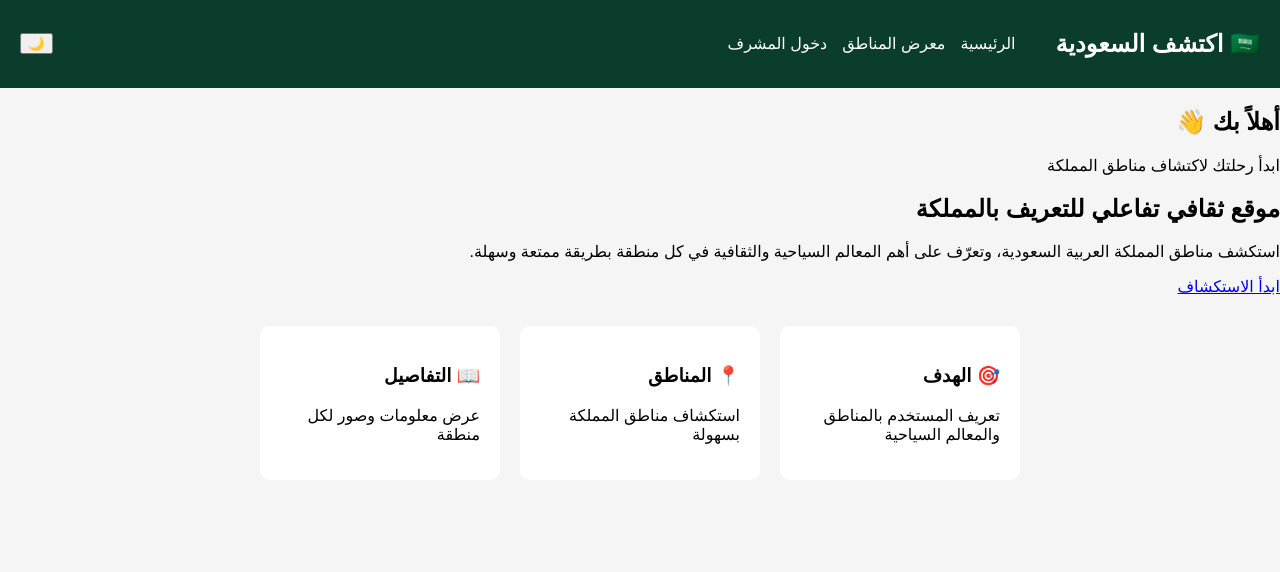
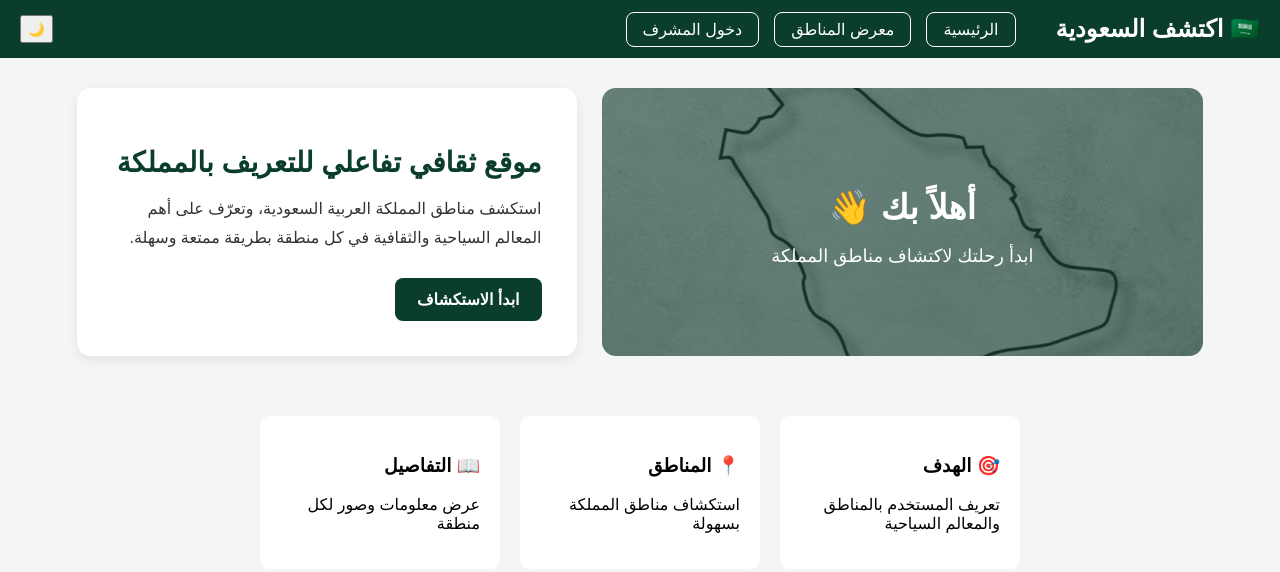
Before and after one commit to SarahAlshddi/discover-saudi, a PHP site: page / in a window 1280 px wide. Shown: the top 572 px of the page. Run offline with PHP 8.4, Linux system fonts and the light colour scheme.

Commit message:
Update style.css

```diff
--- a/css/style.css
+++ b/css/style.css
@@ -8,22 +8,49 @@ body {
 /* Navbar */
 .navbar {
     display: flex;
-    justify-content: space-between;
-    align-items: center;
+    /*justify-content: space-between;
+   /* align-items: center; */
     background: #0a3d2c;
     color: white;
     padding: 10px 20px;
 }
 
+.navbar {
+    display: flex;
+   /* justify-content: center;*/
+   /* align-items: center;*/
+    background: #0a3d2c;
+    color: white;
+    padding: 15px 20px;
+    gap: 40px;
+}
+
 .navbar ul {
     list-style: none;
     display: flex;
+   /* justify-content: center;*/
+    align-items: center;
     gap: 15px;
+    margin: 0;
+    padding: 0;
 }
 
 .navbar a {
     color: white;
     text-decoration: none;
+    border: 1px solid white;
+    padding: 8px 16px;
+    border-radius: 8px;
+    transition: 0.3s;
+}
+
+.navbar a:hover {
+    background: white;
+    color: #0a3d2c;
+}
+
+.navbar h2 {
+    margin: 0;
 }
 
 /* Hero */
@@ -34,6 +61,7 @@ body {
     color: white;
 }
 
+
 /* Cards */
 .cards {
     display: flex;
@@ -42,12 +70,14 @@ body {
     padding: 30px;
 }
 
+
 .card {
     background: white;
     padding: 20px;
     width: 200px;
     border-radius: 10px;
 }
+
 
 /* 🌙 Dark Mode */
 .dark {
@@ -189,3 +219,199 @@ body {
     border-radius: 8px;
     margin-bottom: 15px;
 }
+
+.details-box {
+    width: 70%;
+    margin: 40px auto;
+    background: white;
+    padding: 30px;
+    border-radius: 12px;
+    text-align: center;
+}
+
+.details-box img {
+    width: 350px;
+    max-width: 100%;
+    border-radius: 12px;
+    margin-bottom: 20px;
+}
+
+.dark .details-box {
+    background: #1e1e1e;
+}
+.login-box label {
+    display: block;
+    text-align: right;
+    margin: 8px 0 5px;
+    font-weight: bold;
+    color: #333;
+}
+
+.login-box select,
+.login-box textarea {
+    width: 100%;
+    padding: 10px;
+    margin: 8px 0;
+    border: 1px solid #ccc;
+    border-radius: 6px;
+    font-size: 15px;
+    font-family: Arial;
+    box-sizing: border-box;
+}
+
+.login-box select {
+    height: 45px;
+    background: white;
+}
+
+.login-box textarea {
+    min-height: 90px;
+    resize: vertical;
+}
+
+.dark .login-box {
+    background: #1e1e1e;
+}
+
+.dark .login-box label {
+    color: white;
+}
+.dark .admin-container {
+    background: #1e1e1e;
+    color: white;
+}
+
+.dark .admin-container table {
+    background: #1e1e1e;
+    color: white;
+}
+
+.dark .admin-container td {
+    background: #1e1e1e;
+    color: white;
+    border-color: #444;
+}
+
+.dark .admin-container th {
+    background: #0a3d2c;
+    color: white;
+    border-color: #444;
+}
+.dark .login-box {
+    background: #1e1e1e;
+    color: white;
+}
+
+.dark .login-box input,
+.dark .login-box textarea,
+.dark .login-box select {
+    background: #2b2b2b;
+    color: white;
+    border: 1px solid #555;
+}
+
+.dark .login-box input::placeholder,
+.dark .login-box textarea::placeholder {
+    color: #bbb;
+}
+
+.dark .login-box select option {
+    background: #2b2b2b;
+    color: white;
+}
+
+.home-image {
+    text-align: center;
+    padding: 30px;
+}
+
+.home-image img {
+    width: 70%;
+    max-width: 700px;
+    border-radius: 15px;
+}
+/* Home Intro Section */
+.home-intro {
+    width: 88%;
+    margin: 30px auto;
+    display: flex;
+    gap: 25px;
+    align-items: stretch;
+}
+
+.intro-text {
+    flex: 1;
+    background: white;
+    padding: 35px;
+    border-radius: 14px;
+    box-shadow: 0 4px 12px rgba(0, 0, 0, 0.08);
+    text-align: right;
+}
+
+.intro-text h1 {
+    color: #0a3d2c;
+    font-size: 28px;
+    margin-bottom: 15px;
+}
+
+.intro-text p {
+    color: #333;
+    line-height: 1.8;
+    font-size: 16px;
+    margin-bottom: 25px;
+}
+
+.explore-btn {
+    display: inline-block;
+    background: #0a3d2c;
+    color: white;
+    padding: 12px 22px;
+    border-radius: 8px;
+    text-decoration: none;
+    font-weight: bold;
+}
+
+.explore-btn:hover {
+    background: #0f5132;
+}
+
+.intro-image {
+    flex: 1.4;
+    min-height: 260px;
+    border-radius: 14px;
+    overflow: hidden;
+    background-image: linear-gradient(rgba(10, 61, 44, 0.55), rgba(10, 61, 44, 0.55)), url("../images/saudi.jpg");
+    background-size: cover;
+    background-position: center;
+    display: flex;
+    justify-content: center;
+    align-items: center;
+}
+
+.image-overlay {
+    color: white;
+    text-align: center;
+}
+
+.image-overlay h2 {
+    font-size: 34px;
+    margin-bottom: 10px;
+}
+
+.image-overlay p {
+    font-size: 18px;
+}
+
+/* Dark mode for home intro */
+.dark .intro-text {
+    background: #1e1e1e;
+}
+
+.dark .intro-text h1,
+.dark .intro-text p {
+    color: white;
+}
+
+.dark .explore-btn {
+    background: #0f5132;
+}
```
